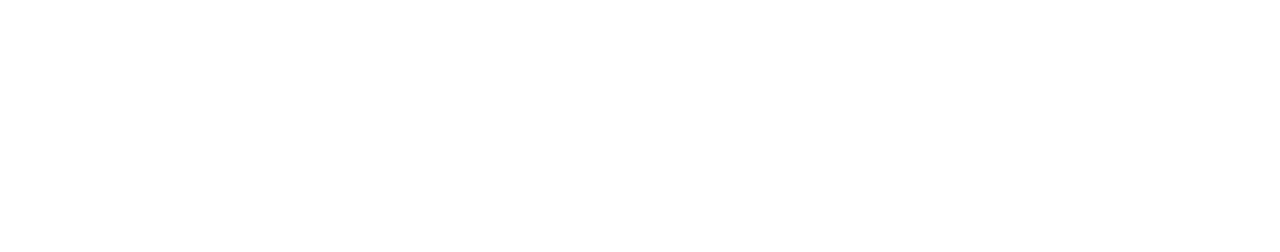
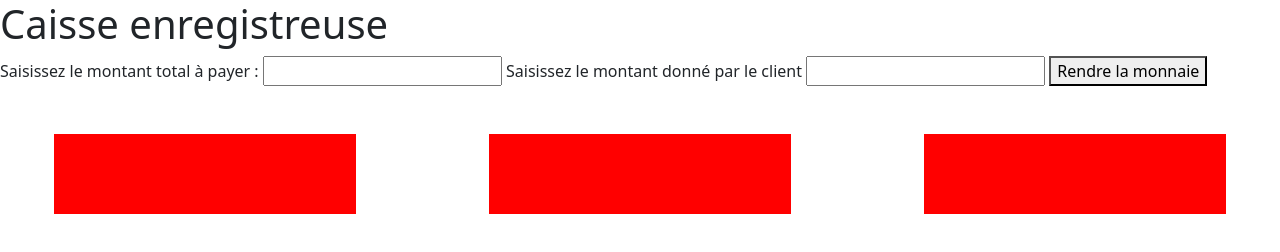
Before and after one commit to davydebut/javascript-apprentissage, a plain HTML site: page Rendu_de_monnaie/index.html in a window 1280 px wide. Drawn offline with nearby package versions, Linux system fonts and the light colour scheme.

Commit message:
ma création

```diff
--- a/Rendu_de_monnaie/app.js
+++ b/Rendu_de_monnaie/app.js
@@ -0,0 +1,5 @@
+let totalSaisi = document.getElementById('total'),
+    monnaieSaisi = document.getElementById('monnaie'),
+    aRendre;
+
+// aRendre = totalSaisi - monnaieSaisi
--- a/Rendu_de_monnaie/index.html
+++ b/Rendu_de_monnaie/index.html
@@ -19,7 +19,26 @@
 
     <!-- .container>.row.mt-5>.col-sm-12.text-center>h1{Calcul de rendu de monnaie}^^.row.mt-2>.col-sm-3.mt-5.text-center>.mb-6>label.form-label+input.form-control#total^^.col-sm-3.mt-5.text-center>.mb-6>label.form-label+input.form-control#monnaie^^^.row.mt-2>.col-sm-12>.text-center>button#button.btn.btn-primary.mt-5^^^.row.mt-5>.col-sm-1+.col-sm-3>.card>.card-body.dix-euro>#message10.valeur-alignee^^^.col-sm-3>.card>.card-body.dix-euro>#message5.valeur-alignee^^^.col-sm-3>.card>.card-body.dix-euro>#message1.valeur-alignee -->
 
+    <h1>Caisse enregistreuse</h1>
 
+    <label for="total">Saisissez le montant total à payer :</label>
+    <input type="number" id="total">
+    <label for="monnaie">Saisissez le montant donné par le client</label>
+    <input type="number" id="monnaie">
+
+    <button type="submit" id="button">Rendre la monnaie</button>
+
+    <div class="row">
+        <div class="col-sm-3 mx-auto mt-5 text-center">
+            <div id="message10" style="background-color: red; height: 5em;"></div>
+        </div>
+        <div class="col-sm-3 mx-auto mt-5 text-center">
+            <div id="message5" style="background-color: red; height: 5em;"></div>
+        </div>
+        <div class="col-sm-3 mx-auto mt-5 text-center">
+            <div id="message1" style="background-color: red; height: 5em;"></div>
+        </div>
+    </div>
 
     <!-- Optional JavaScript; choose one of the two! -->
 
```
